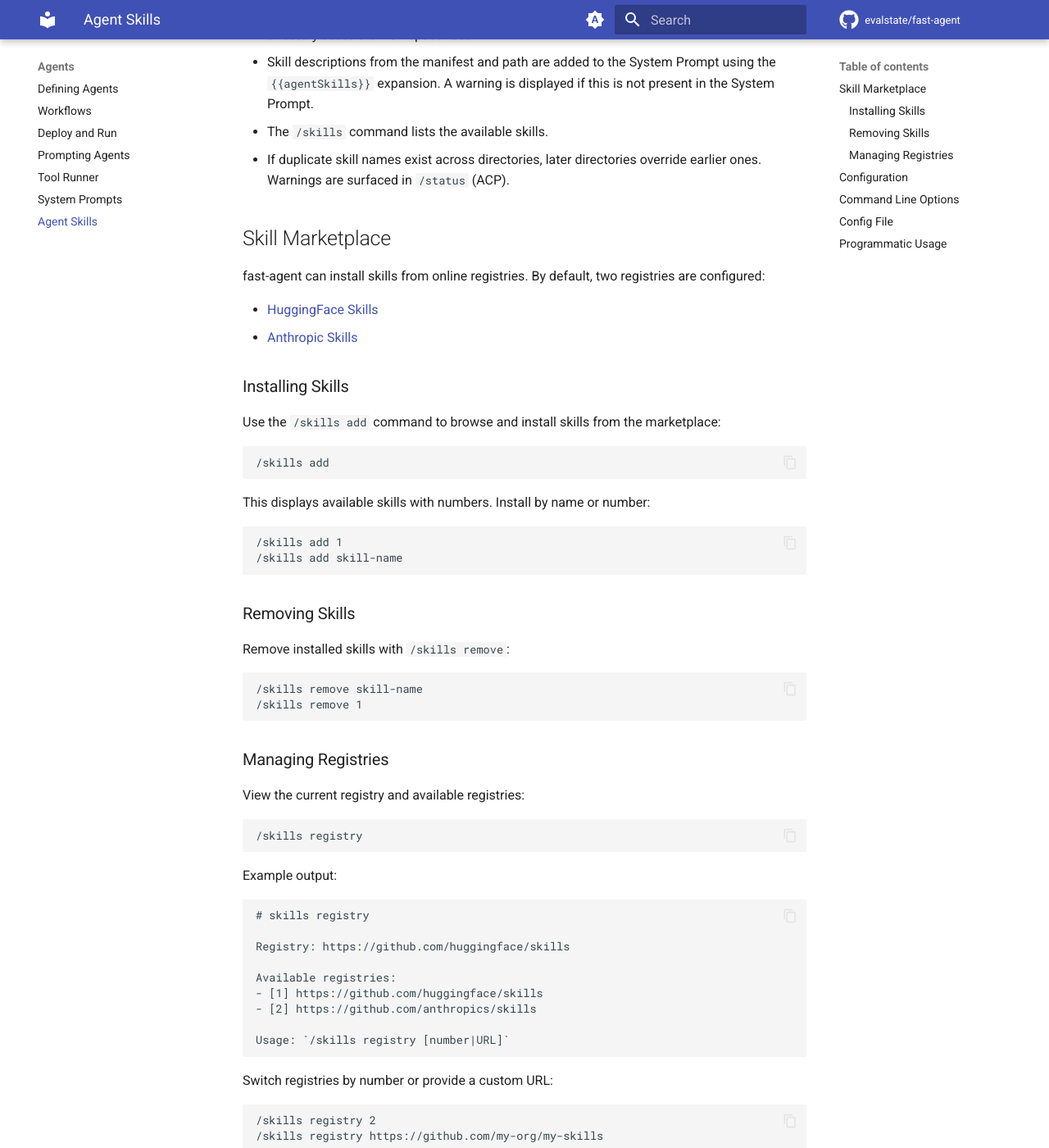
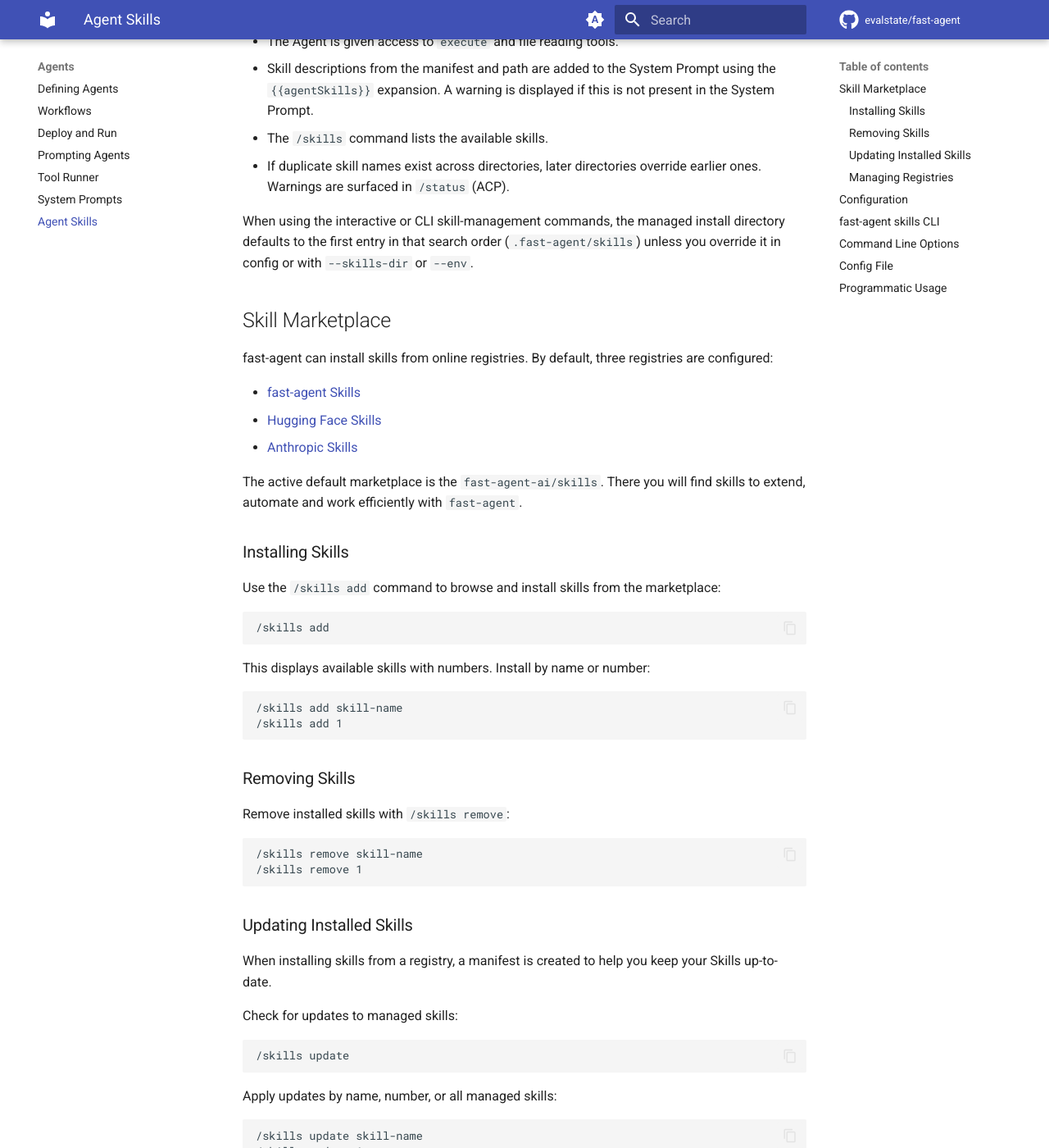
Before and after one commit to evalstate/fast-agent-docs, an MkDocs documentation site: the page built from docs/agents/skills.md, in a window 1280 px wide and 1400 px high, scrolled down 494 px. Shown: the whole window at 82% size. Built offline with MkDocs 1.6.1 and Material for MkDocs 9.7.7, drawn with Linux system fonts in a browser that asks for light colours; comment, search, counter and statistics services are not loaded; some of the changed text lies outside the part shown.

Commit message:
Update skills docs

````diff
--- a/docs/agents/skills.md
+++ b/docs/agents/skills.md
@@ -1,23 +1,30 @@
 # Agent Skills
 
-**`fast-agent`** supports Agent Skills, and by default searches the directories listed in `DEFAULT_SKILLS_PATHS`:
+**`fast-agent`** supports Agent Skills, and by default searches the directories listed in `DEFAULT_SKILLS_PATHS` (in this order):
 
 - `.fast-agent/skills`
+- `.agents/skills`
 - `.claude/skills`
 
 When valid SKILL.md files are found:
 
-- The Agent is given access to an `execute` tool for running shell commands, with the working directory set to the workspace root.
+- The Agent is given access to `execute` and file reading tools.
 - Skill descriptions from the manifest and path are added to the System Prompt using the `{{agentSkills}}` expansion. A warning is displayed if this is not present in the System Prompt.
 - The `/skills` command lists the available skills.
 - If duplicate skill names exist across directories, later directories override earlier ones. Warnings are surfaced in `/status` (ACP).
 
+When using the interactive or CLI skill-management commands, the managed install directory defaults to the first entry in that search order (`.fast-agent/skills`) unless you override it in config or with `--skills-dir` or `--env`.
+
 ## Skill Marketplace
 
-fast-agent can install skills from online registries. By default, two registries are configured:
+fast-agent can install skills from online registries. By default, three registries are configured:
 
-- [HuggingFace Skills](https://github.com/huggingface/skills)
+- [fast-agent Skills](https://github.com/fast-agent-ai/skills)
+- [Hugging Face Skills](https://github.com/huggingface/skills)
 - [Anthropic Skills](https://github.com/anthropics/skills)
+
+The active default marketplace is the `fast-agent-ai/skills`. There you will find skills to extend, automate and work efficiently with `fast-agent`.
+
 
 ### Installing Skills
 
@@ -30,8 +37,8 @@
 This displays available skills with numbers. Install by name or number:
 
 ```
+/skills add skill-name
 /skills add 1
-/skills add skill-name
 ```
 
 ### Removing Skills
@@ -41,6 +48,24 @@
 ```
 /skills remove skill-name
 /skills remove 1
+```
+
+### Updating Installed Skills
+
+When installing skills from a registry, a manifest is created to help you keep your Skills up-to-date.
+
+Check for updates to managed skills:
+
+```
+/skills update
+```
+
+Apply updates by name, number, or all managed skills:
+
+```
+/skills update skill-name
+/skills update 1
+/skills update all
 ```
 
 ### Managing Registries
@@ -73,7 +99,7 @@
 
 ## Configuration
 
-Configure skill directories and registries in `fastagent.config.yaml`:
+Configure default skill directories and registries in `fastagent.config.yaml`:
 
 ```yaml
 skills:
@@ -85,6 +111,34 @@
 ```
 
 See the [Configuration Reference](../ref/config_file.md#skills-configuration) for details.
+
+## `fast-agent skills` CLI
+
+The standalone CLI exposes the same basic workflow outside the interactive prompt:
+
+```bash
+# List discovered local skills
+fast-agent skills list
+
+# Browse/search marketplace skills
+fast-agent skills available
+fast-agent skills search auth
+
+# Install, remove, and update managed skills
+fast-agent skills add skill-name
+fast-agent skills remove skill-name
+fast-agent skills update
+fast-agent skills update all --yes
+```
+
+Use `--registry` to override the marketplace URL/path for a single command, and `--skills-dir` to override the managed install directory:
+
+```bash
+fast-agent skills available --registry https://github.com/my-org/my-skills
+fast-agent skills add skill-name --registry https://github.com/my-org/my-skills
+fast-agent skills add skill-name --skills-dir ~/skills/dev
+fast-agent skills update all --skills-dir ~/skills/dev --yes
+```
 
 ## Command Line Options
 
````
Also changed, not shown: other parts of docs/agents/skills.md (+4 -3 lines).
